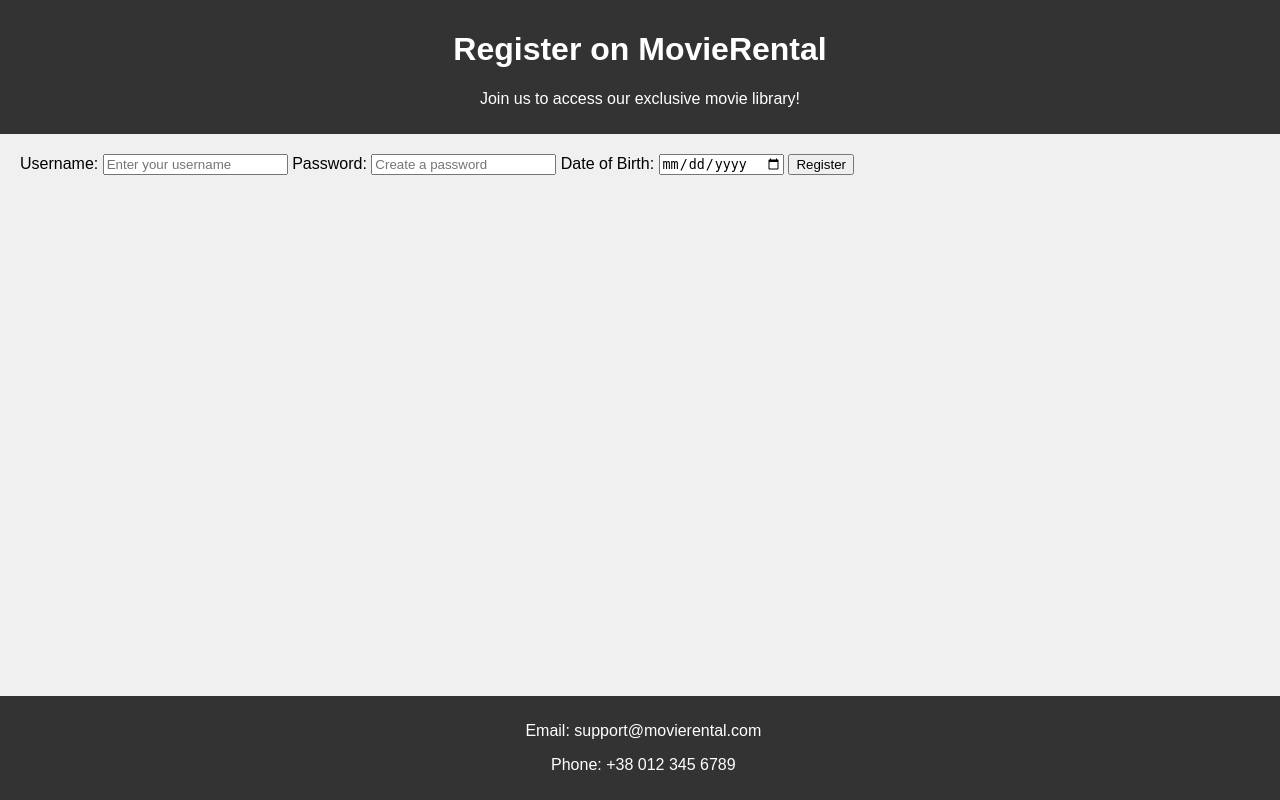
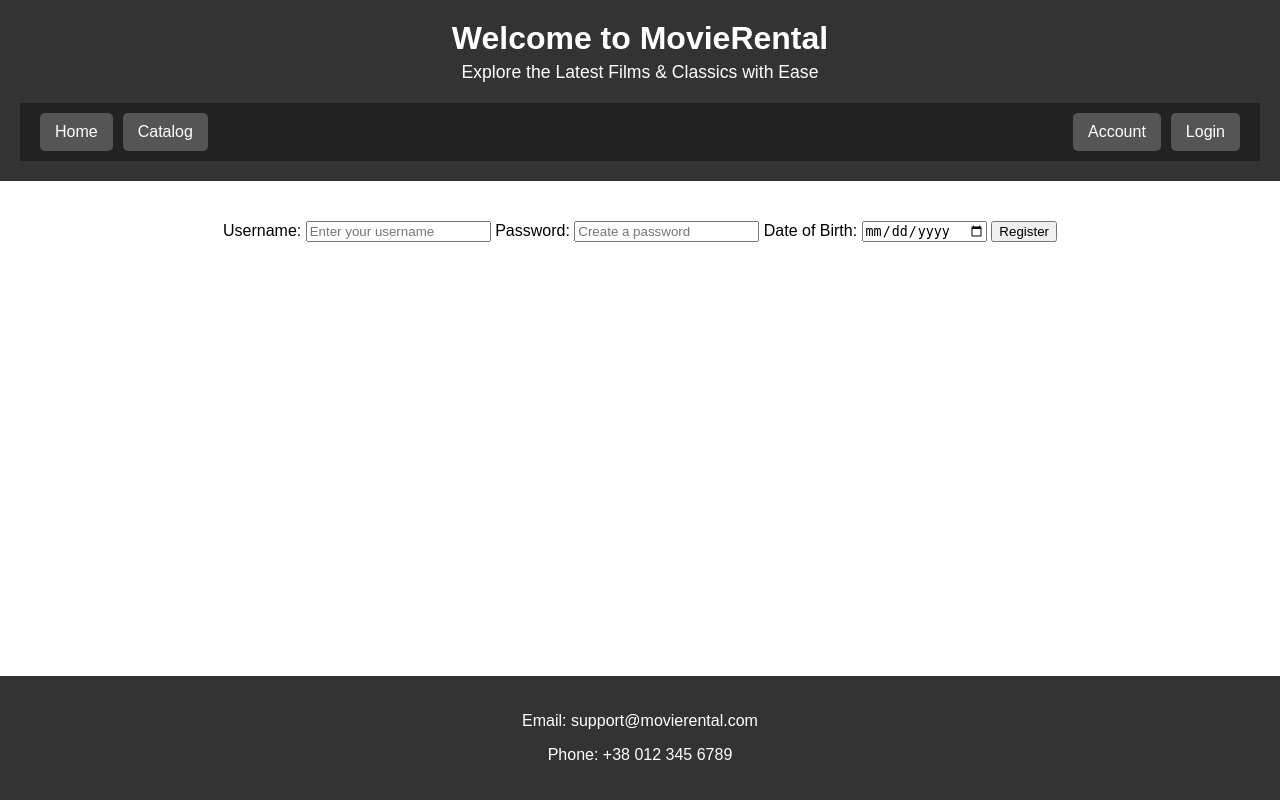
Before and after one commit to Igorsh1k/adult-video-rental, a Flask app: page /register in a window 1280 px wide. Run offline with Flask 3, Linux system fonts and the light colour scheme.

Commit message:
update headers and style

```diff
--- a/frontend/static/style.css
+++ b/frontend/static/style.css
@@ -1,27 +1,79 @@
+
+
 body {
     font-family: Arial, sans-serif;
     margin: 0;
     padding: 0;
-    background-color: #f0f0f0;
+    display: flex;
+    flex-direction: column;
+    min-height: 100vh;
 }
+
 header {
+    text-align: center;
+    padding: 20px;
     background-color: #333;
     color: white;
-    padding: 10px;
+}
+
+header h1 {
+    margin: 0;
+    font-size: 2rem;
+}
+
+header p {
+    margin: 5px 0 20px;
+    font-size: 1.1rem;
+}
+
+.navbar {
+    display: flex;
+    justify-content: space-between;
+    align-items: center;
+    padding: 10px 20px;
+    background-color: #222;
+}
+
+.nav-left, .nav-right {
+    display: flex;
+    gap: 10px;
+}
+
+.nav-button {
+    color: white;
+    text-decoration: none;
+    padding: 10px 15px;
+    background-color: #555;
+    border-radius: 5px;
+    transition: background-color 0.3s ease;
+}
+
+.nav-button:hover {
+    background-color: #777;
+}
+
+main {
+    padding: 20px;
     text-align: center;
+    flex-grow: 1;
 }
-main {
-    margin: 20px;
+
+section {
+    margin: 20px 0;
 }
-section {
-    margin-bottom: 20px;
+
+ul {
+    list-style-type: none;
+    padding: 0;
 }
+
 footer {
+    text-align: center;
+    padding: 20px;
     background-color: #333;
     color: white;
-    padding: 10px;
-    text-align: center;
-    position: absolute;
-    bottom: 0;
-    width: 98.96%;
+    width: 100%;
+    margin-top: auto;
+    max-width: 100vw;
+    box-sizing: border-box;
 }
--- a/frontend/templates/register.html
+++ b/frontend/templates/register.html
@@ -7,10 +7,24 @@
     <link rel="stylesheet" href="{{ url_for('static', filename='style.css') }}">
 </head>
 <body>
-<header>
-    <h1>Register on MovieRental</h1>
-    <p>Join us to access our exclusive movie library!</p>
-</header>
+    <header>
+        <h1>Welcome to MovieRental</h1>
+        <p>Explore the Latest Films & Classics with Ease</p>
+        <nav class="navbar">
+            <div class="nav-left">
+                <a href="{{ url_for('home') }}" class="nav-button">Home</a>
+                <a href="{{ url_for('homepages.catalog') }}" class="nav-button">Catalog</a>
+            </div>
+            <div class="nav-right">
+                <a href="{{ url_for('account') }}" class="nav-button">Account</a>
+                {% if session.get('username') %}
+                    <a href="{{ url_for('auth.logout') }}" class="nav-button">Logout</a>
+                {% else %}
+                    <a href="{{ url_for('auth.login') }}" class="nav-button">Login</a>
+                {% endif %}
+            </div>
+        </nav>
+    </header>
 <main>
     <section>
         <form method="POST" action="/register">
```
Also changed, not shown: frontend/templates/admin_home.html (+18 -4 lines), frontend/templates/catalog.html (+18 -4 lines), frontend/templates/index.html (+18 -4 lines), frontend/templates/login.html (+18 -4 lines), frontend/templates/user_home.html (+18 -4 lines).
